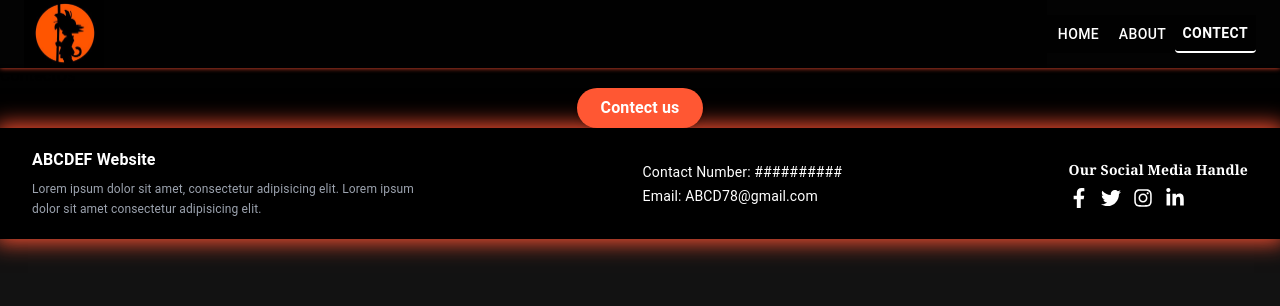
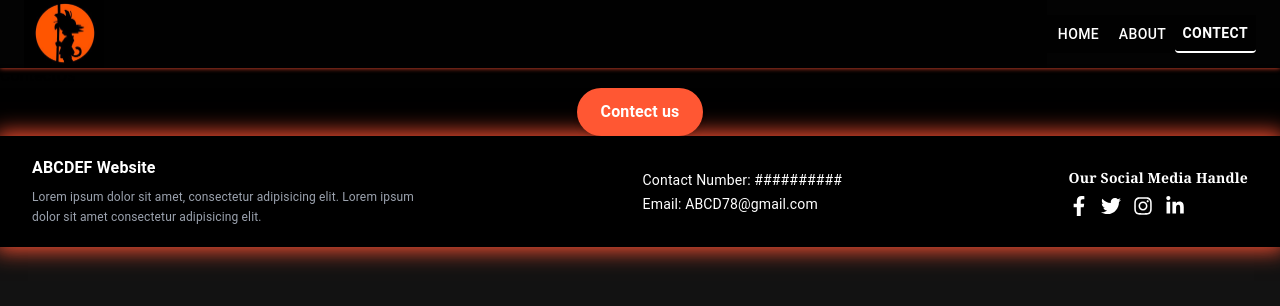
Before and after one commit to adityasinghchouhan1/AnimaWeb, a React (Vite) app in the folder Client/: page /contect in a window 1280 px wide. Shown: the top 306 px of the page. Built offline with nearby package versions, Linux system fonts and the light colour scheme.

Commit message:
chnage in Button Component

```diff
--- a/Client/src/Reuse/Button.jsx
+++ b/Client/src/Reuse/Button.jsx
@@ -14,7 +14,7 @@ const Button = ({ Onclick, color, title }) => {
       <button
         onClick={handleClick}
         style={{ backgroundColor: color }}
-        className={`text-white font-semibold px-6 py-2 rounded-full shadow-md transition-all duration-300 ease-in-out hover:scale-105 hover:shadow-lg relative overflow-hidden ${
+        className={`text-white font-semibold px-6 py-3 rounded-full shadow-md transition-all duration-300 ease-in-out hover:scale-105 hover:shadow-lg relative overflow-hidden ${
           isClicked ? 'animate-pingOnce' : ''
         }`}
       >
```
